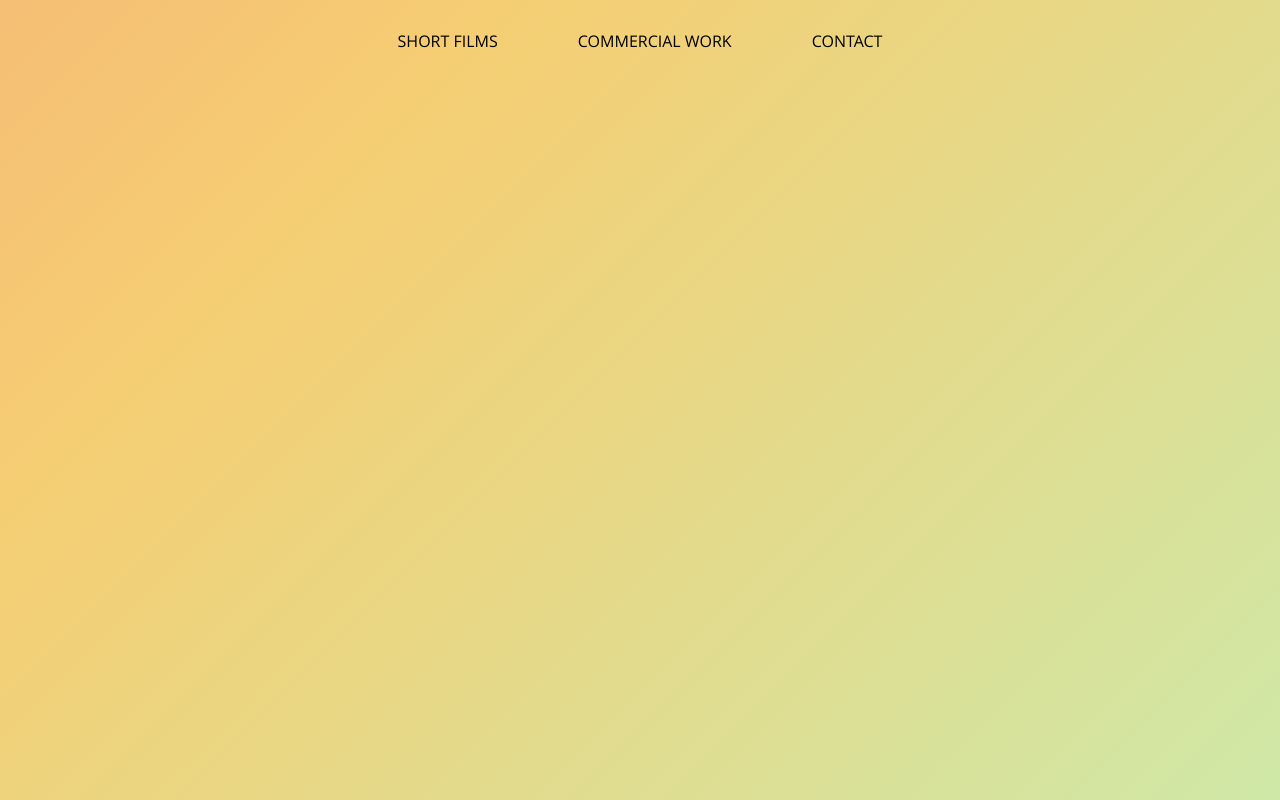
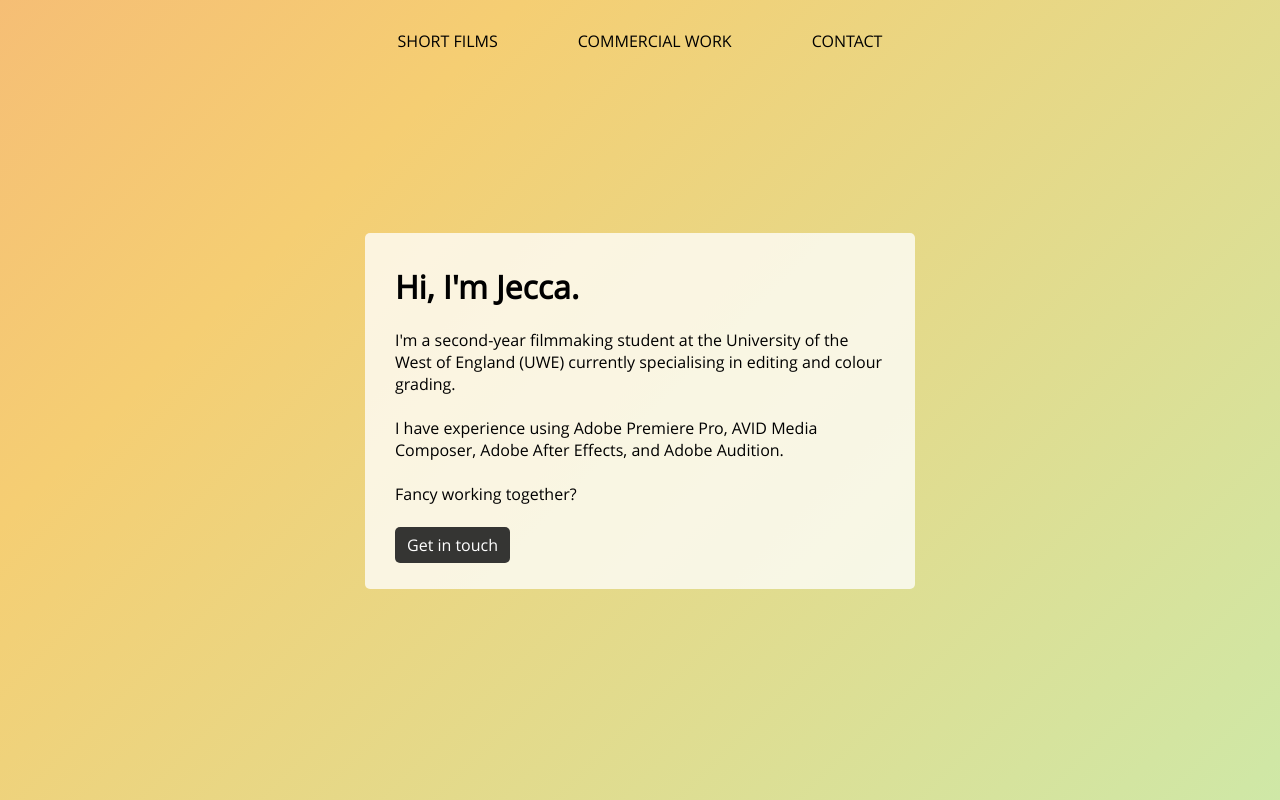
Before and after one commit to anton25360/jeccacoleman.me, a React (Create React App) app: page / in a window 1280 px wide. Built offline with nearby package versions, Linux system fonts and the light colour scheme.

Commit message:
Add intro section

```diff
--- a/src/App.js
+++ b/src/App.js
@@ -5,12 +5,30 @@ import "./App.css";
 function App() {
   return (
     <div className="App">
-      <div className='welcome-container'>
-        <div className='navbar'>
-          <p className='navbar-link'>Short Films</p>
-          <p className='navbar-link'>Commercial Work</p>
-          <p className='navbar-link'>Contact</p>
+      <div className="welcome-container">
+        <div className="navbar">
+          <p className="navbar-link">Short Films</p>
+          <p className="navbar-link">Commercial Work</p>
+          <p className="navbar-link">Contact</p>
         </div>
+        <div className="intro-container">
+          <h1 className="intro-title">Hi, I'm Jecca.</h1>
+          <p className="intro-desc">
+            I'm a second-year filmmaking student at the University of the West
+            of England (UWE) currently specialising in editing and colour
+            grading.
+            <br />
+            <br />
+            I have experience using Adobe Premiere Pro, AVID Media Composer,
+            Adobe After Effects, and Adobe Audition.
+            <br />
+            <br /> Fancy working together?
+            <br />
+            <br />
+            <button className="intro-contact-button">Get in touch</button>
+          </p>
+        </div>
+        <div />
       </div>
     </div>
   );
--- a/src/index.css
+++ b/src/index.css
@@ -21,10 +21,13 @@ body {
 .welcome-container {
   background-color: brown;
   height: 100vh;
-  /* background: linear-gradient(-45deg, #ecc864, #e95f94, #3b98e4, #3fe4bd); */
   background: linear-gradient(-45deg, #b1fccf, #f5ce73, #f7797d, pink);
   background-size: 400% 400%;
   animation: gradient 11s ease infinite;
+  display: flex;
+  flex-direction: column;
+  justify-content: space-between;
+  align-items: center;
 }
 
 @keyframes gradient {
@@ -73,3 +76,21 @@ body {
   visibility: visible;
   transform: scaleX(1);
 }
+
+.intro-container {
+  padding: 10px 30px;
+  border-radius: 5px;
+  background-color: rgba(255, 255, 255, 0.767);
+  margin-bottom: 30px;
+  text-align: start;
+  max-width: 550px;
+}
+.intro-contact-button{
+  background-color: rgba(32, 32, 32, 0.897);
+  color: white;
+  border: none;
+  font-size: 16px;
+  padding: 7px 12px;
+  border-radius: 5px;
+  cursor: pointer;
+}
```
